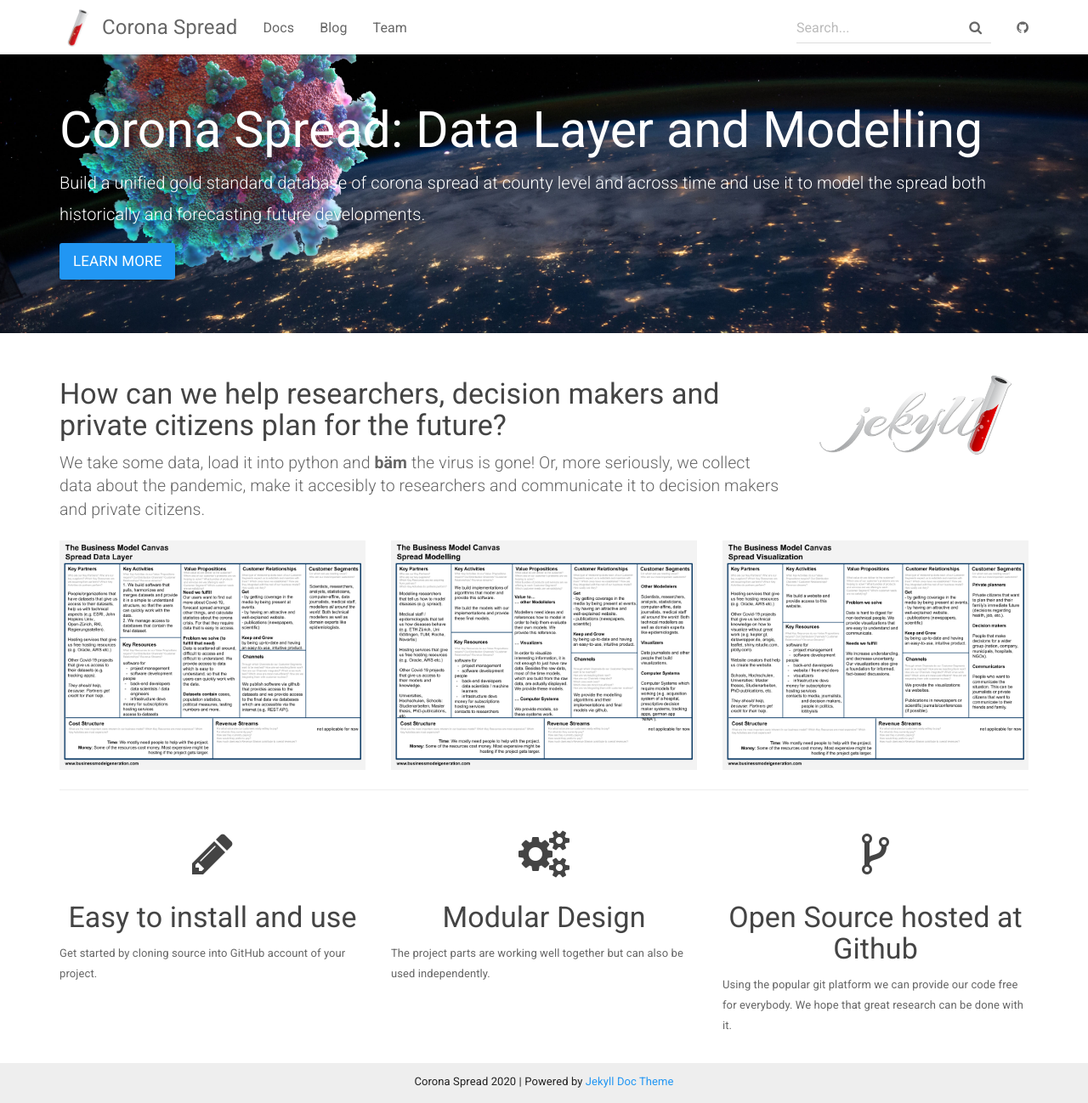
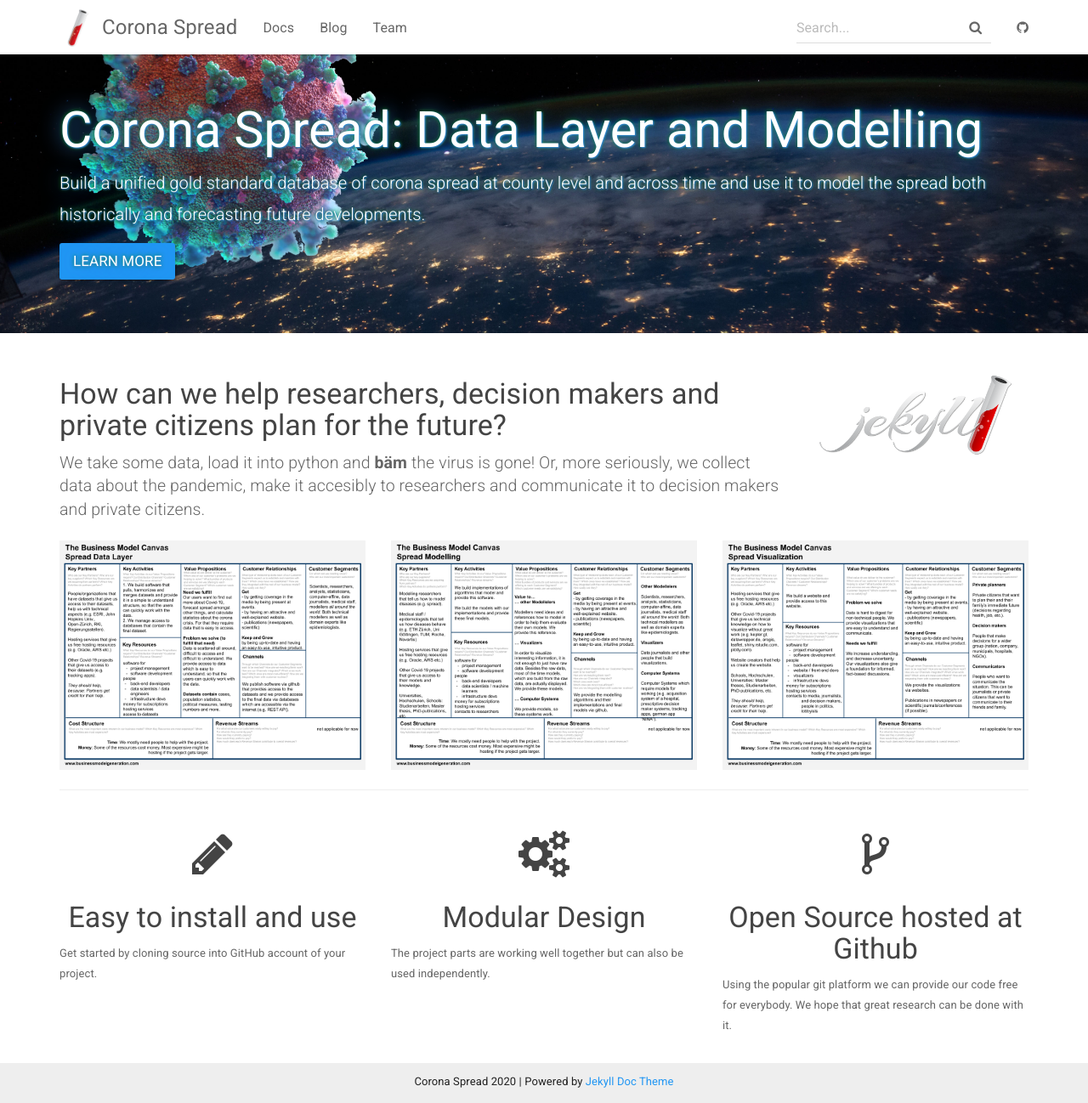
Before and after one commit to coronaspread/coronaspread.github.io, a Jekyll site: the page built from index.html, in a window 1280 px wide and 1298 px high. Shown: the whole window at 85% size. Built offline with Jekyll 4.4.1, drawn with Linux system fonts in a browser that asks for light colours.

Commit message:
Add text glow in heading

```diff
--- a/_sass/_jekyll-doc-theme.scss
+++ b/_sass/_jekyll-doc-theme.scss
@@ -29,6 +29,8 @@ html {
     background-size: cover;
     background-position: center 36%;
     margin-top: -37px;
+
+    text-shadow: 1px 1px 2px #3489de, 0 0 25px #3489de, 0 0 5px green;
   }
   .navbar-container {
     font-size: 16px;
```
